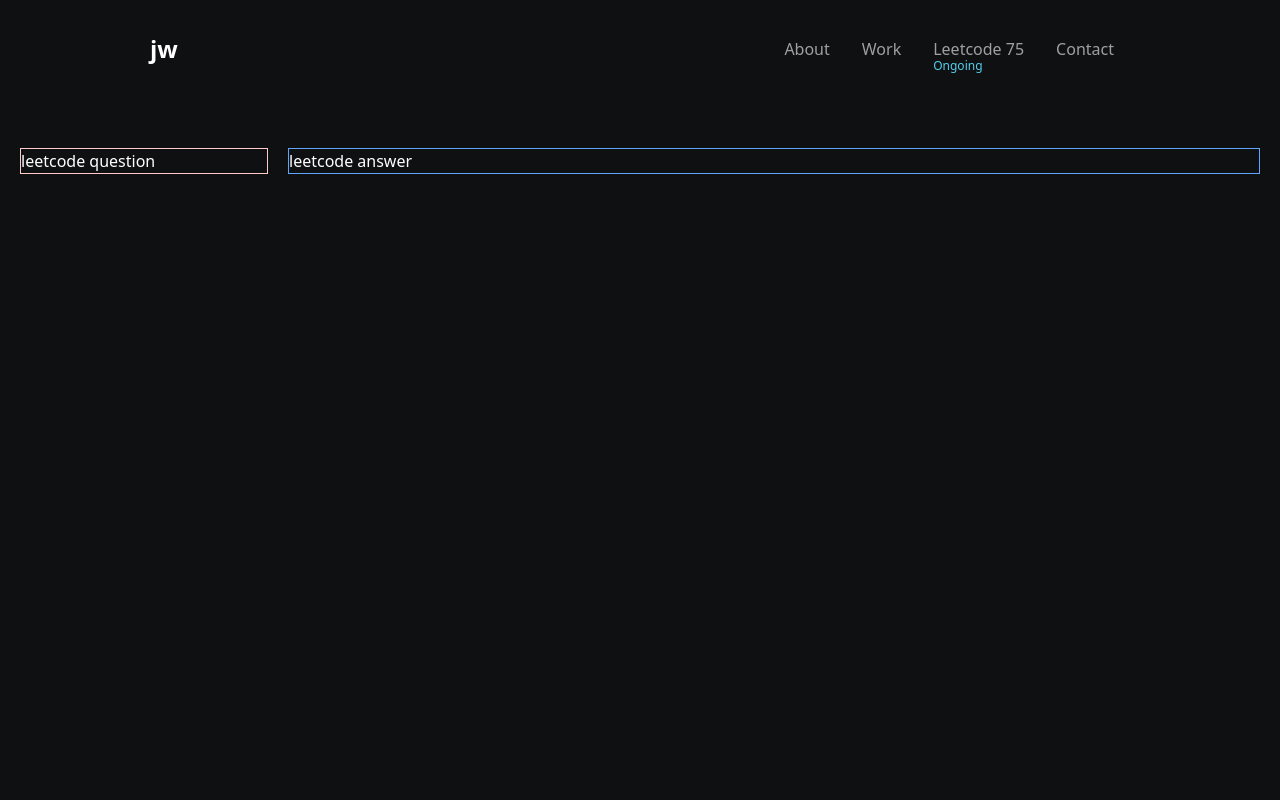
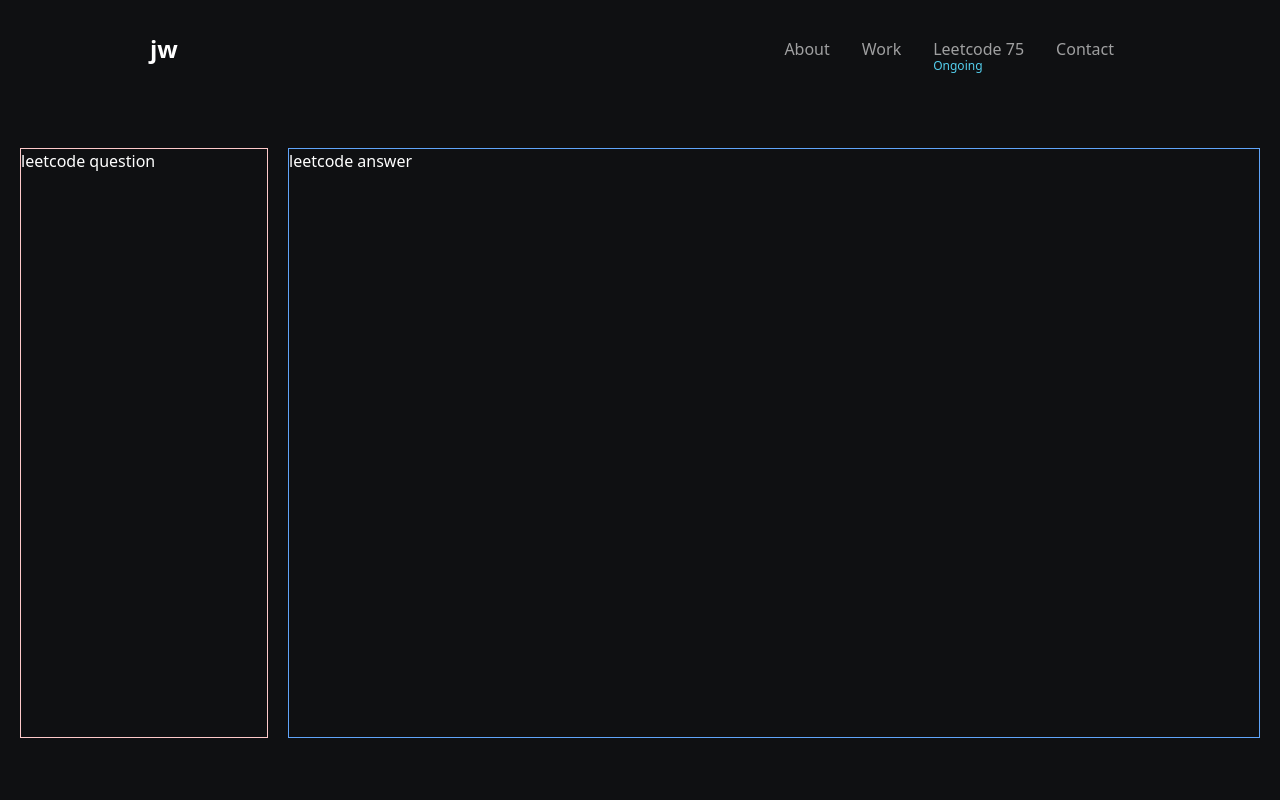
Before and after one commit to jeremyPWE/personal-portfolio, a Next.js app: page /project/leetcode in a window 1280 px wide. Shown: the top 800 px of the page. Built offline with nearby package versions, Linux system fonts and the light colour scheme; what tw-elements would draw is missing.

Commit message:
link leetcode75 page to nav

```diff
--- a/components/Navigation.js
+++ b/components/Navigation.js
@@ -34,7 +34,7 @@ const Navbar = ({ toggle, route, router, ...props }) => {
             <div className={props.className}>Work</div>
           </Link>
           <Link
-            href="#work"
+            href="/project/leetcode"
             passHref
             className={`p-4 hidden md:flex relative items-center gap-2 text-[16px]`}
           >
--- a/pages/project/leetcode/index.js
+++ b/pages/project/leetcode/index.js
@@ -6,7 +6,7 @@ export default function Leetcode() {
     <>
       <Header />
       <Layout>
-        <div className="px-[20px] flex gap-[20px] w-full max-w-[1920px] pt-[50px]">
+        <div className="px-[20px] flex gap-[20px] w-full max-w-[1920px] pt-[50px] min-h-[80vh]">
           <div className="w-1/5 block border border-red-200">
             leetcode question
           </div>
```
